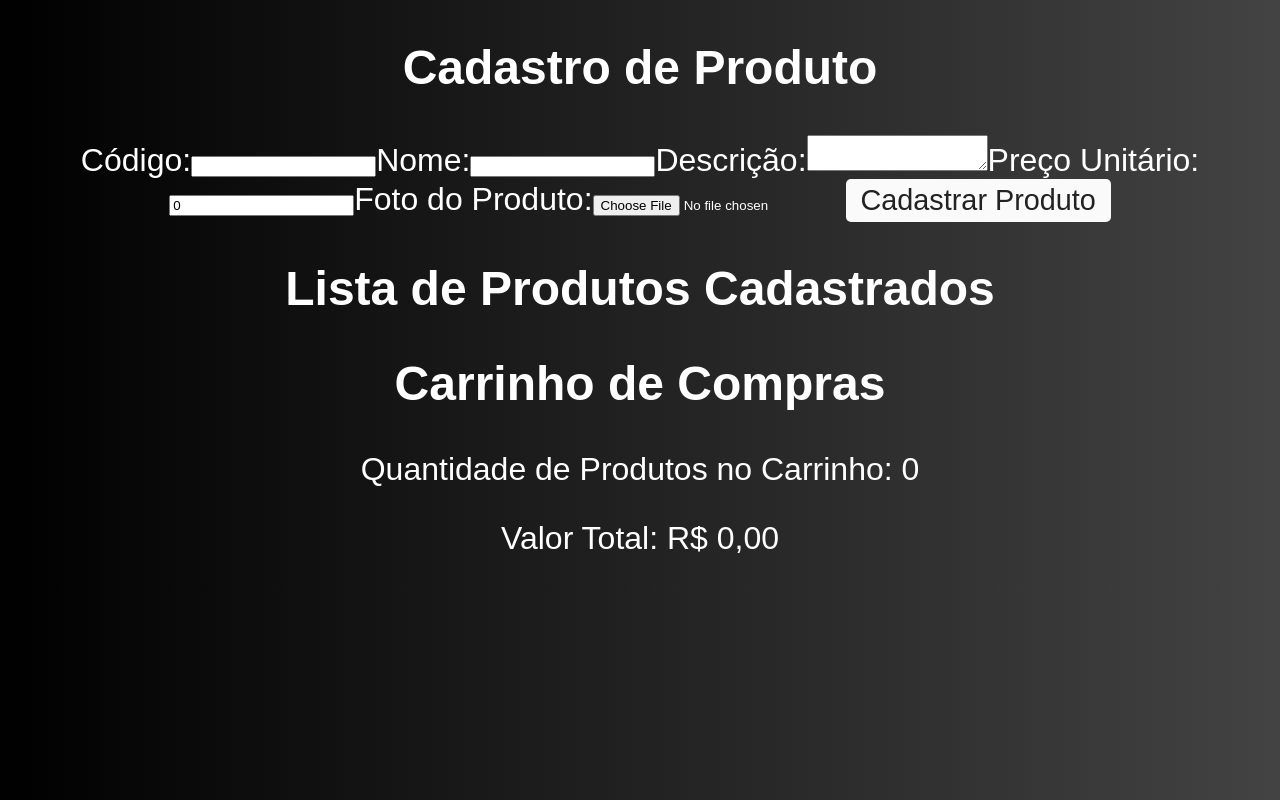
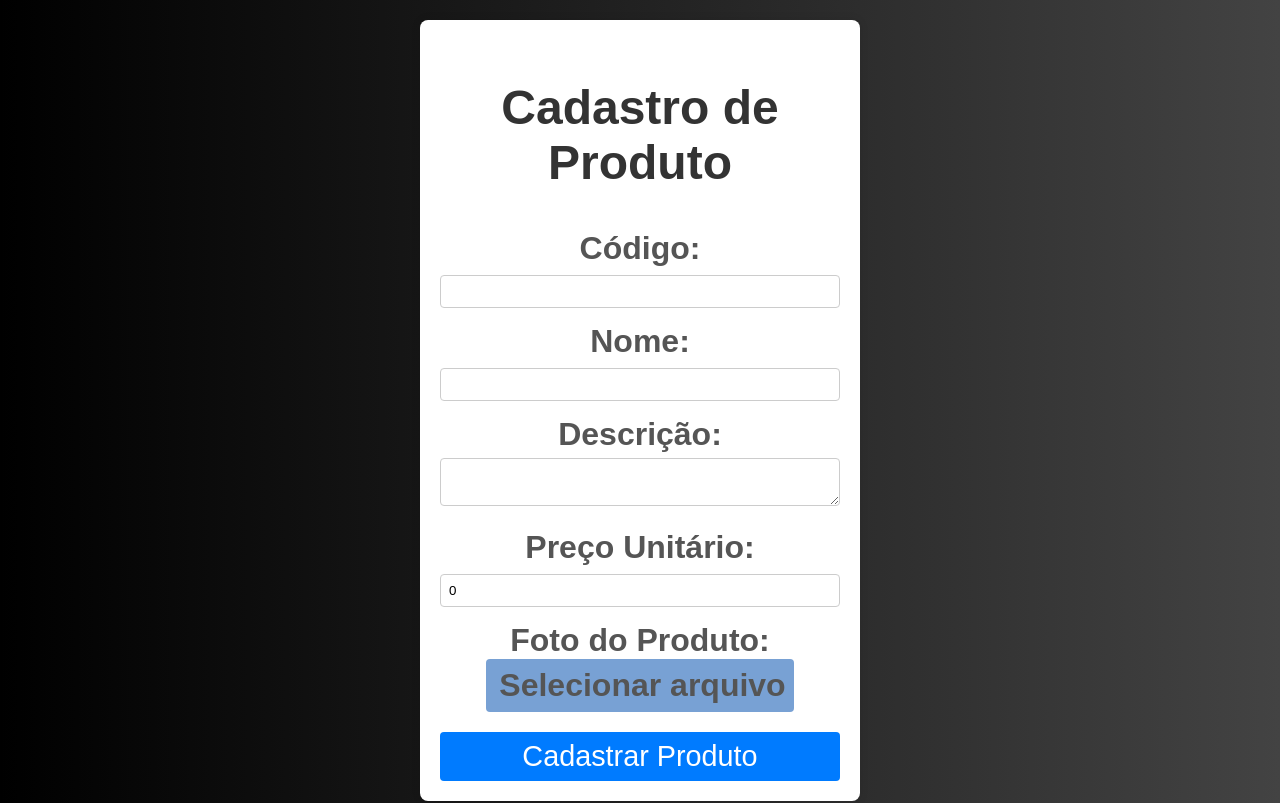
Before and after one commit to AlvaroMoret/gerenciador-compras, a Vue app: page / in a window 1280 px wide. Shown: the top 803 px of the page. Built offline with nearby package versions, Linux system fonts and the light colour scheme.

Commit message:
STYLE: commit não tão avassalador assim

```diff
--- a/src/components/CadastroProdutos.vue
+++ b/src/components/CadastroProdutos.vue
@@ -1,23 +1,32 @@
 <template>
-    <div>
+    <div class = "cadastro">
       <h2>Cadastro de Produto</h2>
-      <form @submit.prevent="cadastrarProduto">
+      <form @submit.prevent="cadastrarProduto" class="product-form">
+
+        <div class = "form-group">
           <label for="codigo">Código:</label>
           <input v-model="produto.codigo" type="text" id="codigo" required />
-
+        </div>
+        <div class = "form-group">
           <label for="nome">Nome:</label>
           <input v-model="produto.nome" type="text" id="nome" required />
-
+        </div>
+        <div class = "form-group">
           <label for="descricao">Descrição:</label>
           <textarea v-model="produto.descricao" id="descricao" required></textarea>
-
+        </div>
+        <div class = "form-group">
           <label for="preco">Preço Unitário:</label>
           <input v-model="produto.preco" type="number" step="0.01" id="preco" required />
-
-        <label for="foto">Foto do Produto:</label>
-        <input @change="handleFotoChange" type="file" id="foto" accept="image/*" />
-
-        <button @click="cadastrarProduto">Cadastrar Produto</button>
+        </div>
+        <div class = "form-group">
+          <label  for="foto">Foto do Produto:</label>
+          <input @change="handleFotoChange" type="file" id="foto" accept="image/*"  style="display: none" />
+          <label for = "foto" class="custom-upload">
+            <span> Selecionar arquivo</span>
+          </label>
+        </div>
+        <button class="botao-cadastrar" @click="cadastrarProduto">Cadastrar Produto</button>
       </form>
     </div>
   </template>
@@ -53,8 +62,73 @@
   </script>
 
 <style>
-    .parametros {
+
+  .cadastro {
+  max-width: 400px;
+  margin: 20px auto;
+  padding: 20px;
+  background-color: #fff;
+  border-radius: 8px;
+  box-shadow: 0 0 10px rgba(0, 0, 0, 0.1);
+   color: #333
+}
+
+
+.product-form {
   display: flex;
-        justify-content: space-around;
+  flex-direction: column;
 }
+
+.form-group {
+  margin-bottom: 15px;
+}
+
+.custom-upload{
+  display: inline-block;
+  padding: 8px;
+  background-color: #78a1d4;
+  color: #fff;
+  border: none;
+  border-radius: 4px;
+  cursor: pointer;
+  transition: background-color 0.3s;
+}
+
+.custom-upload  span{
+  margin-left: 5px;
+  color:#555;
+}
+custom-upload:houver{
+  background-color: #1060b6;
+}
+
+    label {
+  font-weight: bold;
+  margin-bottom: 5px;
+  color: #555;
+}
+
+input, textarea {
+  width: 100%;
+  padding: 8px;
+  margin-top: 5px;
+  border: 1px solid #ccc;
+  border-radius: 4px;
+  box-sizing: border-box;
+}
+
+.botao-cadastrar {
+  background-color: #007bff;
+  color: #fff;
+  padding: 8px;
+  border: none;
+  border-radius: 4px;
+  cursor: pointer;
+  transition: background-color 0.3s;
+}
+
+button:hover {
+  background-color: #0056b3;
+}
+
 </style>
--- a/src/components/CarrinhoCompras.vue
+++ b/src/components/CarrinhoCompras.vue
@@ -1,5 +1,5 @@
 <template>
-    <div>
+    <div class="cart-container">
       <h2>Carrinho de Compras</h2>
         <p>
             Quantidade de Produtos no Carrinho: {{ qtdProdutosCarrinho }}
@@ -7,8 +7,8 @@
         <p>
             Valor Total: {{ valorTotal | formatPreco }}
         </p>
-      <ul>
-        <li v-for="item in carrinho" :key="item.produto.codigo">
+      <ul class="cart-list">
+        <li class="cart-item" v-for="item in carrinho" :key="item.produto.codigo">
             <strong>Produto:</strong> {{ item.produto.nome }}<br />
             <strong>Quantidade:</strong> {{ item.quantidade }}<br />
             <strong>Subtotal:</strong> {{ item.subtotal | formatPreco }}<br />
@@ -54,5 +54,41 @@
   </script>
 
   <style scoped>
-  /* Adicione estilos conforme necessário */
+.cart-container{
+  max-width: 600px;
+  margin: 20px auto;
+  padding: 20px;
+  background-color: #fff;
+  border-radius: 8px;
+  box-shadow: 0 0 10px rgba(0, 0, 0, 0.1);
+   color: #333
+}
+
+
+.cart-list{
+  list-style: none;
+  padding: 0;
+}
+
+.cart-item {
+  margin-bottom: 20px;
+  padding: 15px;
+  background-color: #f9f9f9;
+  border-radius: 8px;
+  box-shadow: 0 0 5px rgba(0, 0, 0, 0.1);
+}
+
+button {
+  background-color: #dc3545;
+  color: #fff;
+  padding: 8px;
+  border: none;
+  border-radius: 4px;
+  cursor: pointer;
+  transition: background-color 0.3s;
+}
+
+button:hover {
+  background-color: #c82333;
+}
   </style>
--- a/src/components/ListaProdutos.vue
+++ b/src/components/ListaProdutos.vue
@@ -1,19 +1,19 @@
 <template>
-    <div>
+    <div class = "product-container">
       <h2>Lista de Produtos Cadastrados</h2>
-      <ul>
-        <li v-for="produto in produtos" :key="produto.codigo">
+      <ul class="lista-grid" >
+        <li class="product-item" v-for="produto in produtos" :key="produto.codigo">
           <strong>Código:</strong> {{ produto.codigo }}<br />
           <strong>Nome:</strong> {{ produto.nome }}<br />
           <strong>Descrição:</strong> {{ produto.descricao }}<br />
           <strong>Preço:</strong> {{ produto.preco | formatPreco }}<br />
           <strong>Foto:</strong>
-          <img :src="produto.foto" alt="Foto do Produto" style="max-width: 100px; max-height: 100px;" />
+          <img :src="produto.foto" alt="Foto do Produto" class="imagem" />
 
-          <button @click="comprarProduto(produto)">Comprar</button>
-
-          <button @click="excluirProduto(produto)">Excluir</button>
-
+          <div class="button-container">
+            <button id="excluir" @click="excluirProduto(produto)">Excluir</button>
+            <button @click="comprarProduto(produto)">Comprar</button>
+          </div>
           <hr />
         </li>
       </ul>
@@ -48,5 +48,61 @@
   </script>
 
   <style scoped>
-  /* Adicione estilos conforme necessário */
+  .product-container{
+  max-width: 800px;
+  margin: 20px auto;
+  padding: 20px;
+  background-color: #FFF;
+  border-radius: 8px;
+  box-shadow: 0 0 10px rgba(0, 0, 0, 0.1);
+  }
+
+  h2 {
+  text-align: center;
+  color: #333;
+  }
+
+  .lista-grid {
+  list-style: none;
+  padding: 0;
+  color:#333
+  }
+
+  .product-item{
+     margin-bottom: 20px;
+  }
+
+  .imagem {
+  max-width: 100%;
+  max-height: 100px;
+  margin-top: 10px;
+  }
+
+  .button-container{
+  display: flex;
+  justify-content: space-between;
+  margin-top: 10px;
+  }
+
+   button {
+  background-color: #007bff;
+  color: #fff;
+  padding: 8px;
+  border: none;
+  border-radius: 4px;
+  cursor: pointer;
+  transition: background-color 0.3s;
+  }
+
+  button:hover {
+  background-color: #0056b3;
+  }
+
+  #excluir{
+    background-color: rgb(204, 58, 58);
+  }
+
+  #excluir:hover{
+    background-color: rgb(179, 34, 34);
+  }
   </style>
```
Lines whose indentation alone changed are shown as unchanged.
